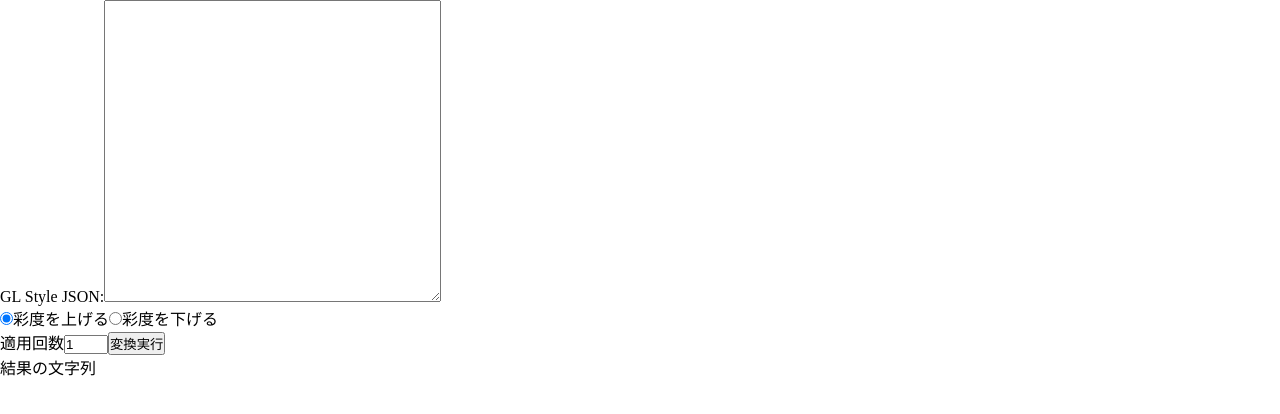
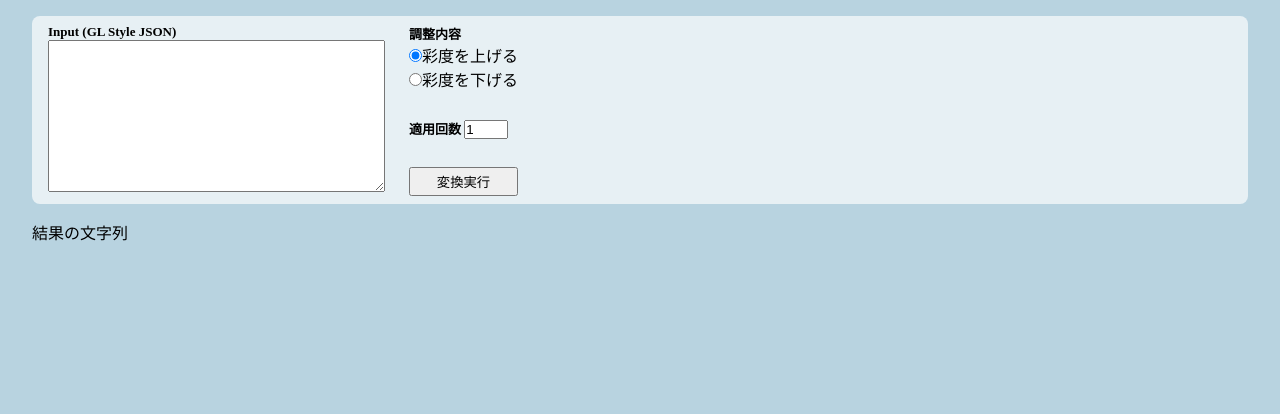
Before and after one commit to tris5572/map-style-color-manipulator, a React (Vite) app: page / in a window 1280 px wide. Shown: the top 414 px of the page. Built offline with nearby package versions, Linux system fonts and the light colour scheme.

Commit message:
feat: UIを整理してスタイルを付与

```diff
--- a/src/components/App.css
+++ b/src/components/App.css
@@ -1,3 +1,7 @@
+body {
+  background: hsl(200, 40%, 80%);
+}
+
 /* #root {
   max-width: 1280px;
   margin: 0 auto;
--- a/src/components/App.tsx
+++ b/src/components/App.tsx
@@ -1,58 +1,53 @@
+import "./App.css";
+import { ManipulateSelector } from "./ManipulateSelector";
+import { InputArea } from "./InputArea";
 import { useState } from "react";
+import { RepeatCount } from "./RepeatCount";
+import { MANIPULATE_KIND } from "../misc/types";
 import { MANIPULATES } from "../misc/constants";
 
-function ManipulateSelector(props: {
-  handleChange: (e: React.ChangeEvent<HTMLInputElement>) => void;
-}) {
-  const [selected, setSelected] = useState(MANIPULATES[0].value);
-  return (
-    <div>
-      {MANIPULATES.map((v) => (
-        <label key={v.value}>
-          <input
-            type="radio"
-            value={v.label}
-            checked={v.value === selected}
-            onChange={(e) => {
-              setSelected(v.value);
-              props.handleChange(e);
-            }}
-          />
-          {v.label}
-        </label>
-      ))}
-    </div>
-  );
-}
+/**
+ * アプリのメインコンポーネント
+ */
+export function App() {
+  const resultString = "結果の文字列";
+  const [repeatCount, setRepeatCount] = useState("1");
+  const [manipulate, setManipulate] = useState(MANIPULATES[0].value);
 
-export function App() {
-  const [repeatCount, setRepeatCount] = useState("1");
-  const resultString = "結果の文字列";
-
-  /** 調整内容のラジオボタンが変更されたときに呼び出される */
-  function manipulateChanged(e: React.ChangeEvent<HTMLInputElement>) {
-    console.log(e.target.value);
+  function manipulateChanged(v: MANIPULATE_KIND) {
+    setManipulate(v);
   }
 
   return (
     <>
-      <label htmlFor="input_area">GL Style JSON:</label>
-      <textarea id="input_area" cols={40} rows={20} />
-      {<ManipulateSelector handleChange={manipulateChanged} />}
-      <label htmlFor="repeat-count">
-        適用回数
-        <input
-          type="number"
-          id="repeat-count"
-          value={repeatCount}
-          size={4}
-          min={1}
-          max={9}
-          onChange={(e) => setRepeatCount(e.target.value)}
-        />
-      </label>
-      <button>変換実行</button>
-      <div>{resultString}</div>
+      <div
+        style={{
+          margin: "1rem 2rem",
+          background: "#FFFA",
+          borderRadius: "8px",
+          display: "flex",
+        }}
+      >
+        <InputArea />
+        <div
+          style={{
+            margin: "0.5rem",
+            display: "flex",
+            flexDirection: "column",
+            justifyContent: "space-between",
+          }}
+        >
+          <ManipulateSelector
+            value={manipulate}
+            valueChanged={manipulateChanged}
+          />
+          <RepeatCount count={repeatCount} setCount={setRepeatCount} />
+          <button style={{ display: "block", padding: "0.2rem 1rem" }}>
+            変換実行
+          </button>
+        </div>
+      </div>
+      <div style={{ margin: "1rem 2rem" }}>{resultString}</div>
     </>
   );
 }
--- /dev/null
+++ b/src/components/InputArea.tsx
@@ -0,0 +1,18 @@
+export function InputArea() {
+  return (
+    <div style={{ padding: "0.5rem 1rem" }}>
+      <label
+        htmlFor="input_area"
+        style={{ display: "block", fontSize: "small", fontWeight: "bold" }}
+      >
+        Input (GL Style JSON)
+      </label>
+      <textarea
+        style={{ fontFamily: "monospace" }}
+        id="input_area"
+        cols={40}
+        rows={10}
+      />
+    </div>
+  );
+}
--- /dev/null
+++ b/src/components/ManipulateSelector.tsx
@@ -0,0 +1,34 @@
+import { MANIPULATES } from "../misc/constants";
+import { MANIPULATE_KIND } from "../misc/types";
+
+type Props = {
+  value: MANIPULATE_KIND;
+  valueChanged: (v: MANIPULATE_KIND) => void;
+};
+
+/**
+ * 調整方法を選択するラジオボタンのコンポーネント
+ */
+export function ManipulateSelector(props: Props) {
+  /** 調整内容のラジオボタンが変更されたときに呼び出される */
+  function handleChange(e: React.ChangeEvent<HTMLInputElement>) {
+    props.valueChanged(e.target.value as MANIPULATE_KIND);
+  }
+
+  return (
+    <div>
+      <p style={{ fontSize: "small", fontWeight: "bold" }}>調整内容</p>
+      {MANIPULATES.map((v) => (
+        <label key={v.value} style={{ display: "block" }}>
+          <input
+            type="radio"
+            value={v.value}
+            checked={v.value === props.value}
+            onChange={handleChange}
+          />
+          {v.label}
+        </label>
+      ))}
+    </div>
+  );
+}
--- /dev/null
+++ b/src/components/RepeatCount.tsx
@@ -0,0 +1,24 @@
+type Props = {
+  count: string;
+  setCount: (v: string) => void;
+};
+
+export function RepeatCount(props: Props) {
+  return (
+    <label
+      htmlFor="repeat-count"
+      style={{ fontSize: "small", fontWeight: "bold" }}
+    >
+      適用回数&nbsp;
+      <input
+        type="number"
+        id="repeat-count"
+        value={props.count}
+        size={4}
+        min={1}
+        max={9}
+        onChange={(e) => props.setCount(e.target.value)}
+      />
+    </label>
+  );
+}
```
